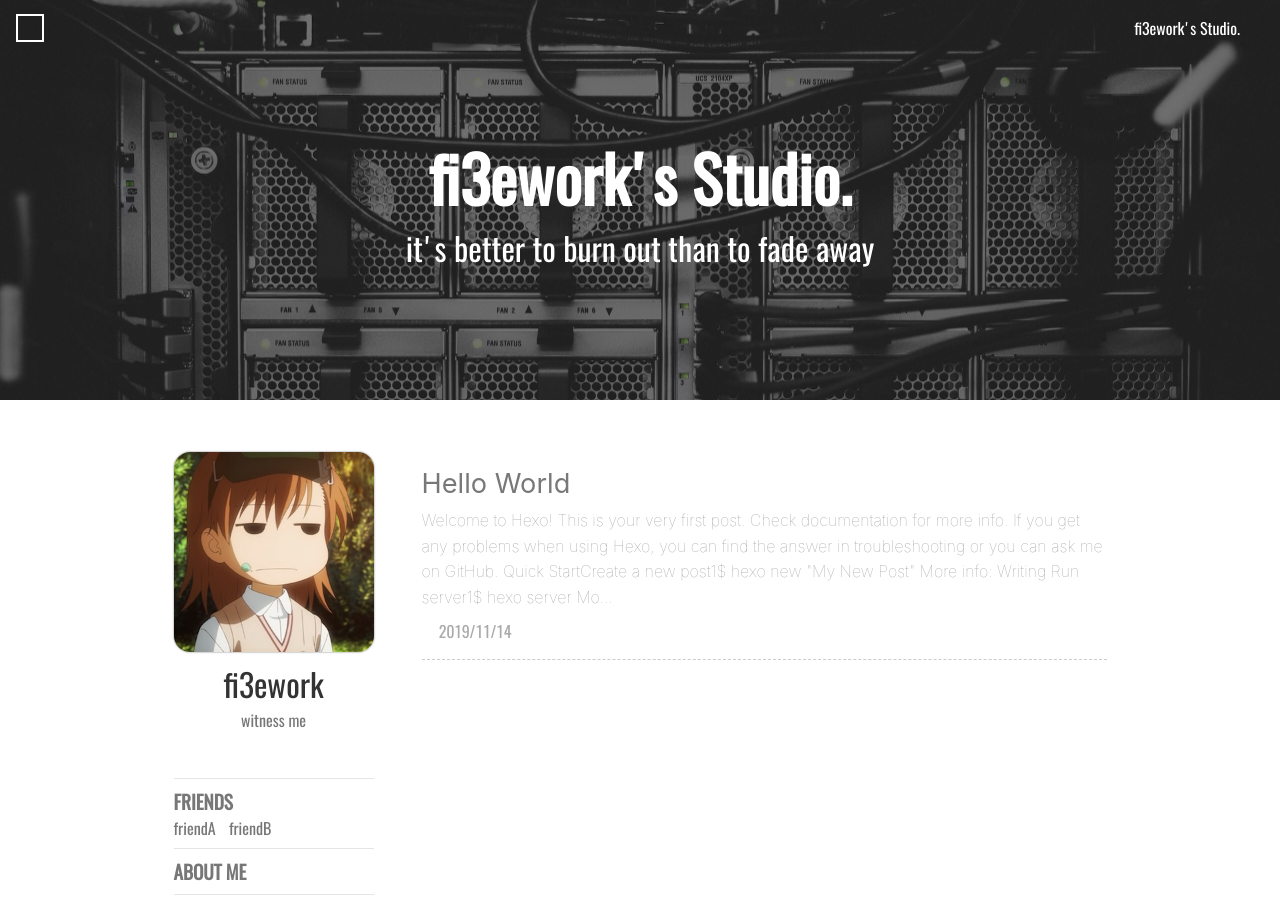
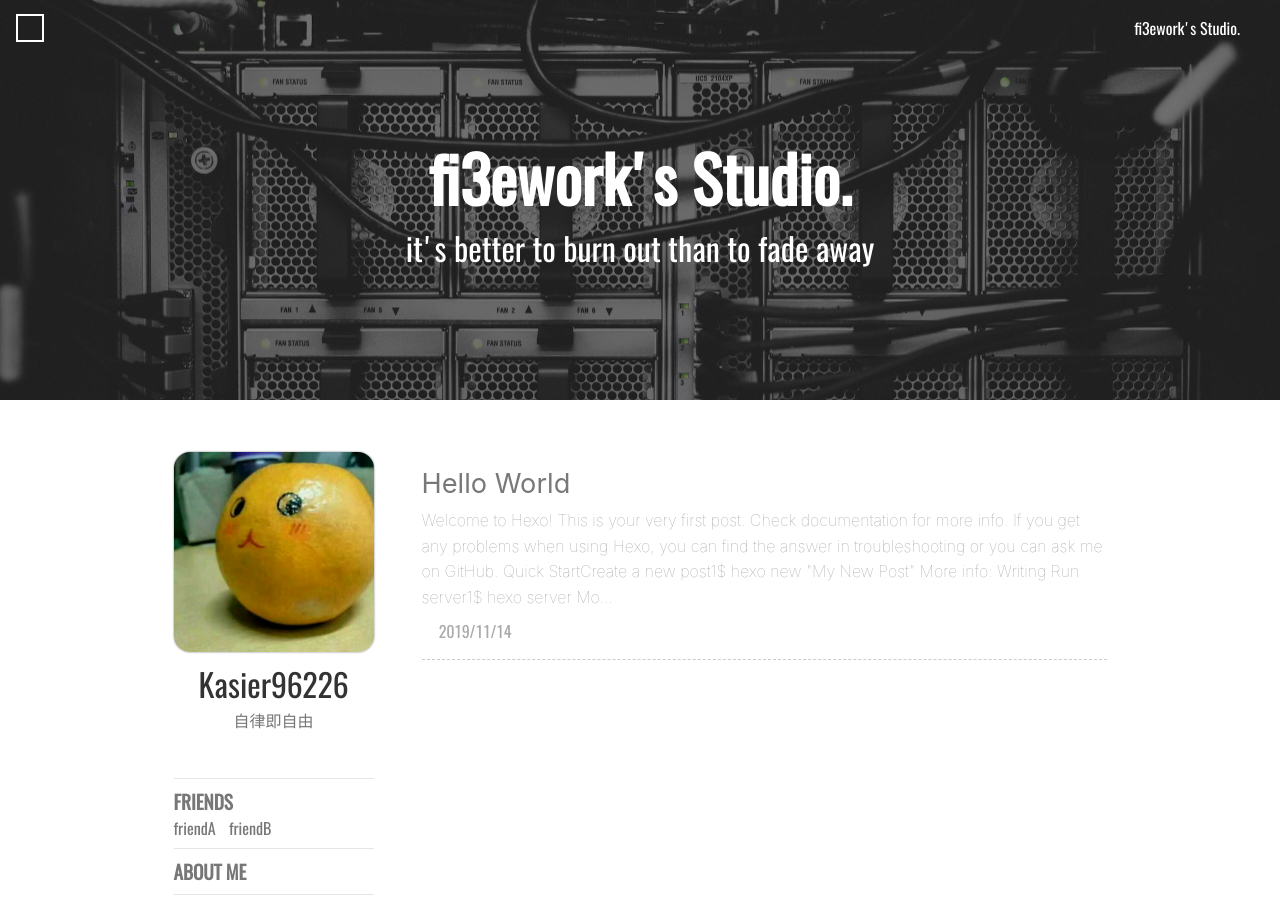
Before and after one commit to KC96226/KC96226.github.io, a plain HTML site: page index.html in a window 1280 px wide. Shown: the top 898 px of the page. Drawn offline with nearby package versions, Linux system fonts and the light colour scheme; some packages are replaced by stand-ins of ours; no server answers; a script that the page names is missing; a web font is replaced by a local one.

Commit message:
Site updated: 2019-11-14 23:29:56

```diff
--- a/index.html
+++ b/index.html
@@ -388,11 +388,11 @@ Mo...
             <!-- profile -->
 
             <div class="profile">
-    <img class="profile-avatar" alt="avatar" src= /avatar/Misaka.jpg >
-    <div class="profile-name">fi3ework</div>
+    <img class="profile-avatar" alt="avatar" src= /avatar/Doge.jpg >
+    <div class="profile-name">Kasier96226</div>
 
     <div class="profile-signature">
-        witness me
+        自律即自由
     </div>
 
 
```
Also changed, not shown: avatar/Doge.jpg (added).
